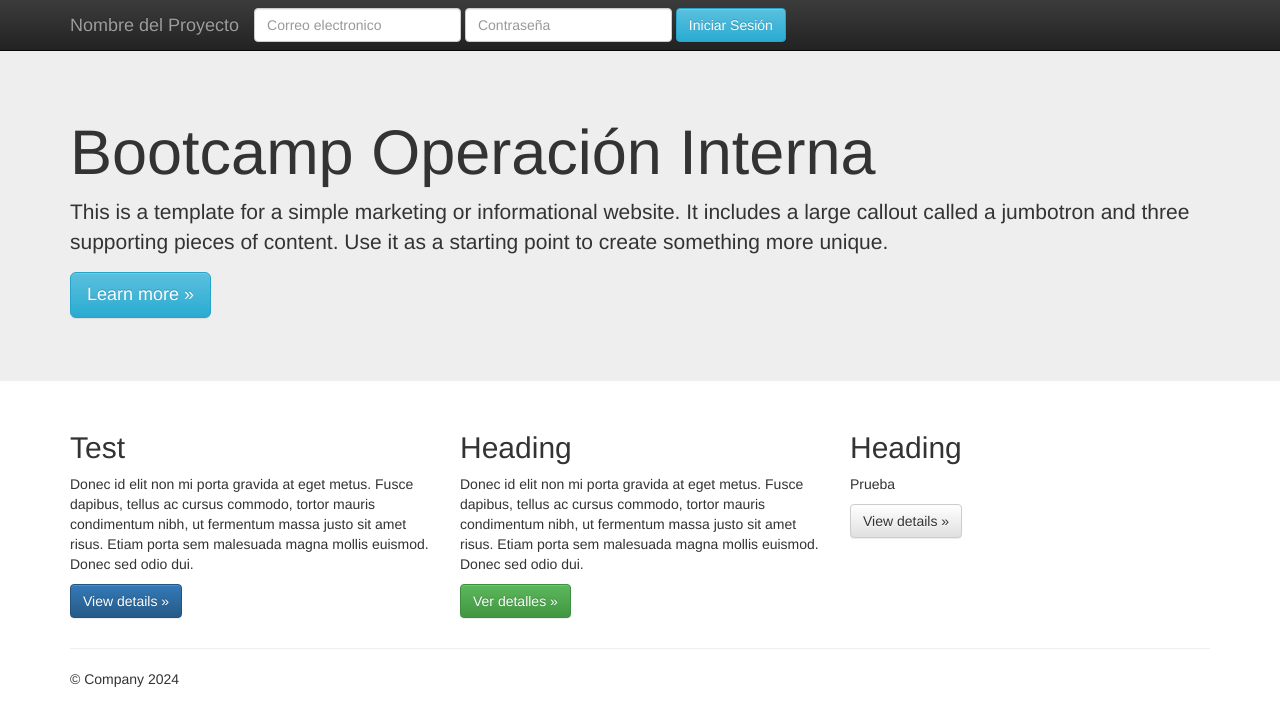
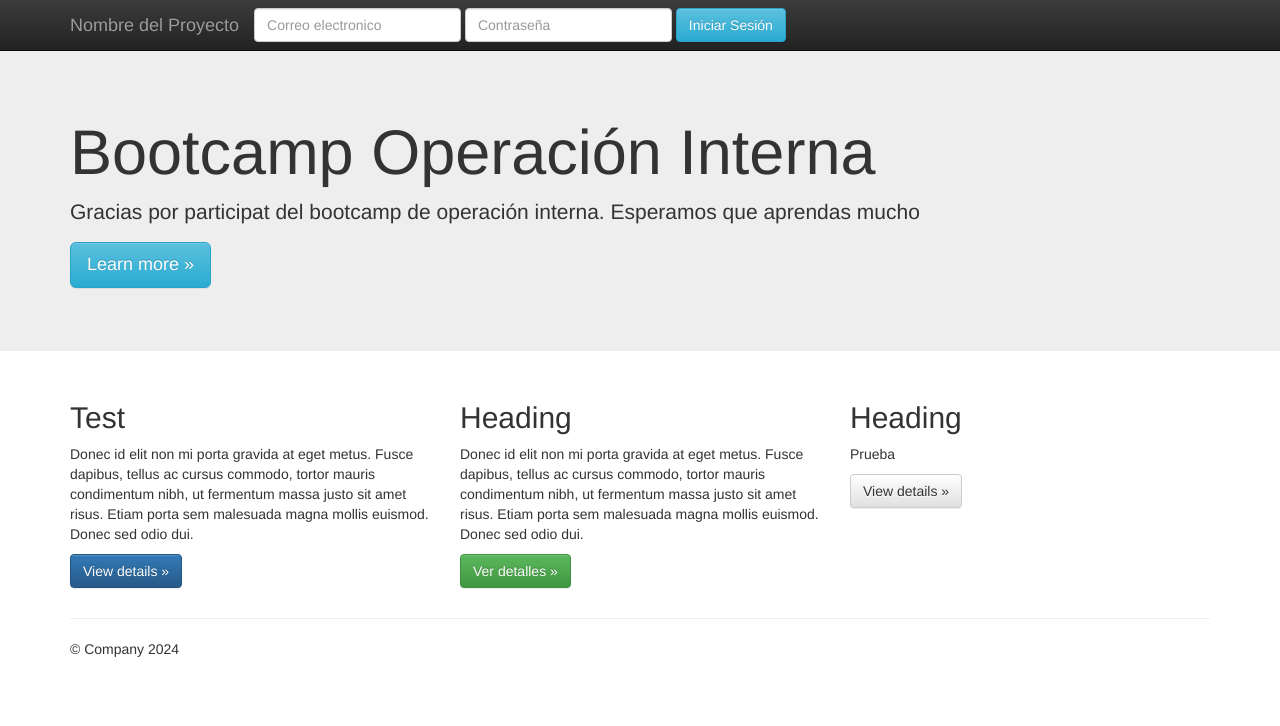
Before and after one commit to SuOtarola/CursoGit, a plain HTML site: page index.html in a window 1280 px wide. Drawn offline with nearby package versions, Linux system fonts and the light colour scheme.

Commit message:
Se actualiza template del proyecto. Se cambia contenido de sección principal

```diff
--- a/index.html
+++ b/index.html
@@ -56,7 +56,7 @@
     <div class="jumbotron">
       <div class="container">
         <h1>Bootcamp Operación Interna</h1>
-        <p>This is a template for a simple marketing or informational website. It includes a large callout called a jumbotron and three supporting pieces of content. Use it as a starting point to create something more unique.</p>
+        <p>Gracias por participat del bootcamp de operación interna. Esperamos que aprendas mucho</p>
         <p><a class="btn btn-info btn-lg" href="#" role="button">Learn more &raquo;</a></p>
       </div>
     </div>
```
